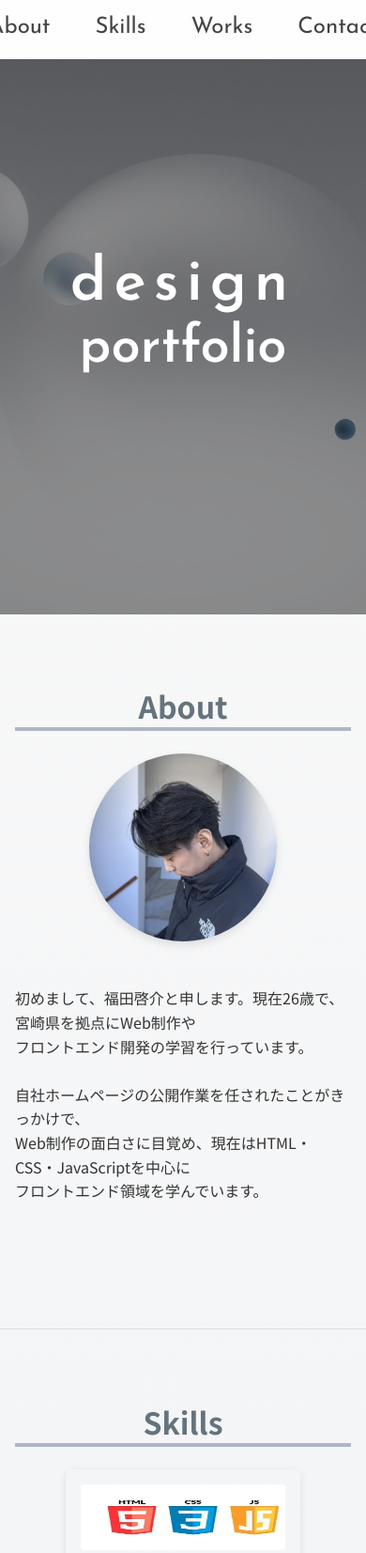
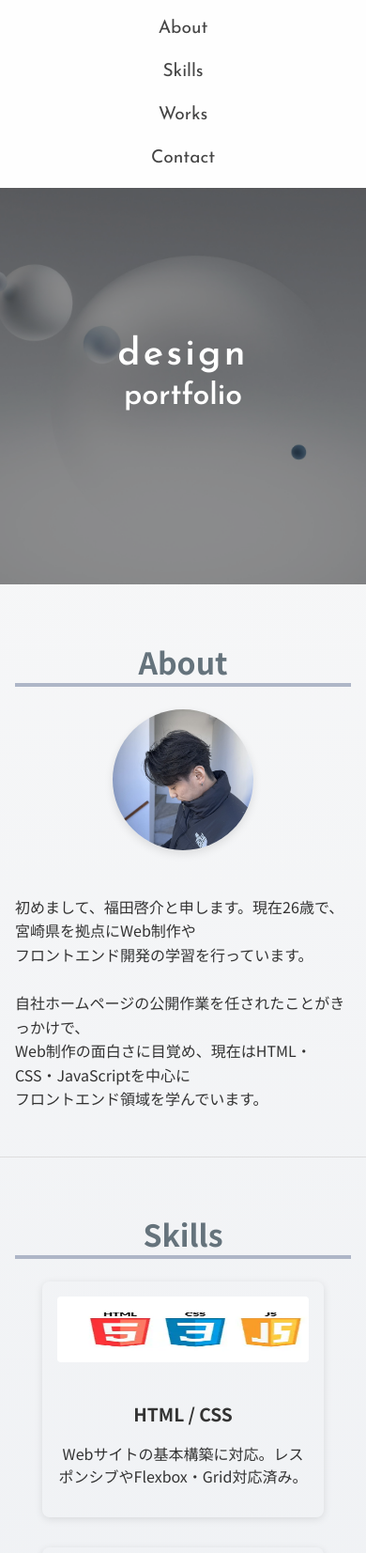
Before and after one commit to fukukei199890/design-portfolio, a plain HTML site: page index.html in a window 390 px wide. Shown: the top 1653 px of the page at 94% size. Drawn offline with Linux system fonts and the light colour scheme.

Commit message:
修正内容をわかりやすく書く

```diff
--- a/CSS/style.css
+++ b/CSS/style.css
@@ -61,7 +61,7 @@ header {
   justify-content: center;
   align-items: center;
   text-align: center;
-  background-image: url('../image/1.jpg'); /* お好きな壁紙画像に差し替えてください */
+  background-image: url('../image/1.jpg');
   background-size: cover;
   background-position: center;
   background-repeat: no-repeat;
@@ -73,7 +73,7 @@ header {
   content: "";
   position: absolute;
   inset: 0;
-  background: rgba(0,0,0,0.4); /* 黒の半透明レイヤーで文字を際立たせる */
+  background: rgba(0,0,0,0.4);
   z-index: 0;
 }
 
@@ -116,7 +116,7 @@ section {
   justify-content: center;
   align-items: center;
   gap: 2rem;
-  text-align: left; /* 追加: テキストを左寄せ */
+  text-align: left;
 }
 
 
@@ -191,7 +191,6 @@ section {
 }
 
 
-/*要チェック]*/
 .Works .item-box img {
   width: 100%;
   height: auto;
@@ -266,18 +265,48 @@ footer .credit a:hover {
   text-decoration: none;
 }
 
-/* レスポンシブ対応 */
 @media (max-width: 768px) {
-  .Works .item-container {
-    flex-wrap: wrap;
+  /* ヘッダーのメニューを縦並びに */
+  .menu ul {
+    flex-direction: column;
+    gap: 1rem;
+    align-items: center;
+  }
+  .menu a {
+    font-size: 1.2rem;
   }
 
-  .Works .item-box {
-    flex: 1 1 100%;
-    margin-bottom: 1.5rem;
+  /* ヒーローテキスト小さく */
+  .hero-box {
+    height: 50vh;
+    padding: 0 1rem;
+  }
+  .heading {
+    font-size: 2.5rem;
+    letter-spacing: 0.2rem;
+  }
+  .subheading {
+    font-size: 2rem;
   }
 
-  .about-content {
+  /* About画像小さく */
+  .about-image {
+    width: 150px;
+    height: 150px;
+  }
+
+  /* セクションの左右余白確保 */
+  section {
+    padding: 2rem 1rem;
+  }
+
+  /* Skills縦並び */
+  .Skills {
     flex-direction: column;
+    align-items: center;
+  }
+  .item-box {
+    width: 90%;
+    max-width: 300px;
   }
 }
--- a/cafe/cafe.css
+++ b/cafe/cafe.css
@@ -98,7 +98,7 @@ h1, h2 {
 
 /* メニュー表 */
 .menu {
-  background: url('2.jpg') center/cover no-repeat; /* コーヒー豆背景があれば */
+  background: url('2.jpg') center/cover no-repeat;
   color: white;
   padding: 4rem 2rem;
 }
@@ -159,7 +159,7 @@ h1, h2 {
 
 
 .instagram {
-  background: url('4.jpg') center/cover no-repeat; /* ← 背景画像を変更可 */
+  background: url('4.jpg') center/cover no-repeat;
   display: flex;
   justify-content: center;
   align-items: center;
@@ -340,3 +340,33 @@ h1, h2 {
   color: white;
   transition: 0.3s;
 }
+
+@media (max-width: 768px) {
+  .panel {
+    padding: 2rem 3vw;
+  }
+
+  h1, h2 {
+    font-size: 2rem;
+  }
+
+  .menu-columns {
+    flex-direction: column;
+    gap: 1.5rem;
+  }
+
+  .insta-grid {
+    grid-template-columns: repeat(auto-fit, minmax(120px, 1fr));
+    gap: 0.8rem;
+    padding: 0 1rem;
+  }
+
+  .arrow-btn {
+    padding: 0.7rem;
+    font-size: 1.2rem;
+  }
+
+  .to-top-btn {
+    font-size: 0.9rem;
+  }
+}
--- a/index.html
+++ b/index.html
@@ -143,7 +143,8 @@
       </p>
       <ul>
         <li><strong>Email:</strong> futianqijie560@gmail.com</li>
-        <li><strong>GitHub:</strong> <a href="https://github.com/yourusername" target="_blank">https://github.com/yourusername</a></li>
+        <li><strong>GitHub:</strong> <a href="https://github.com/fukukei199890" target="_blank">https://github.com/fukukei199890</a></li>
+
       </ul>
     </div>
   </section>
```
Also changed, not shown: cafe/index.html (+0 -1 lines), hospital/hospital.css (+61 -0 lines).
